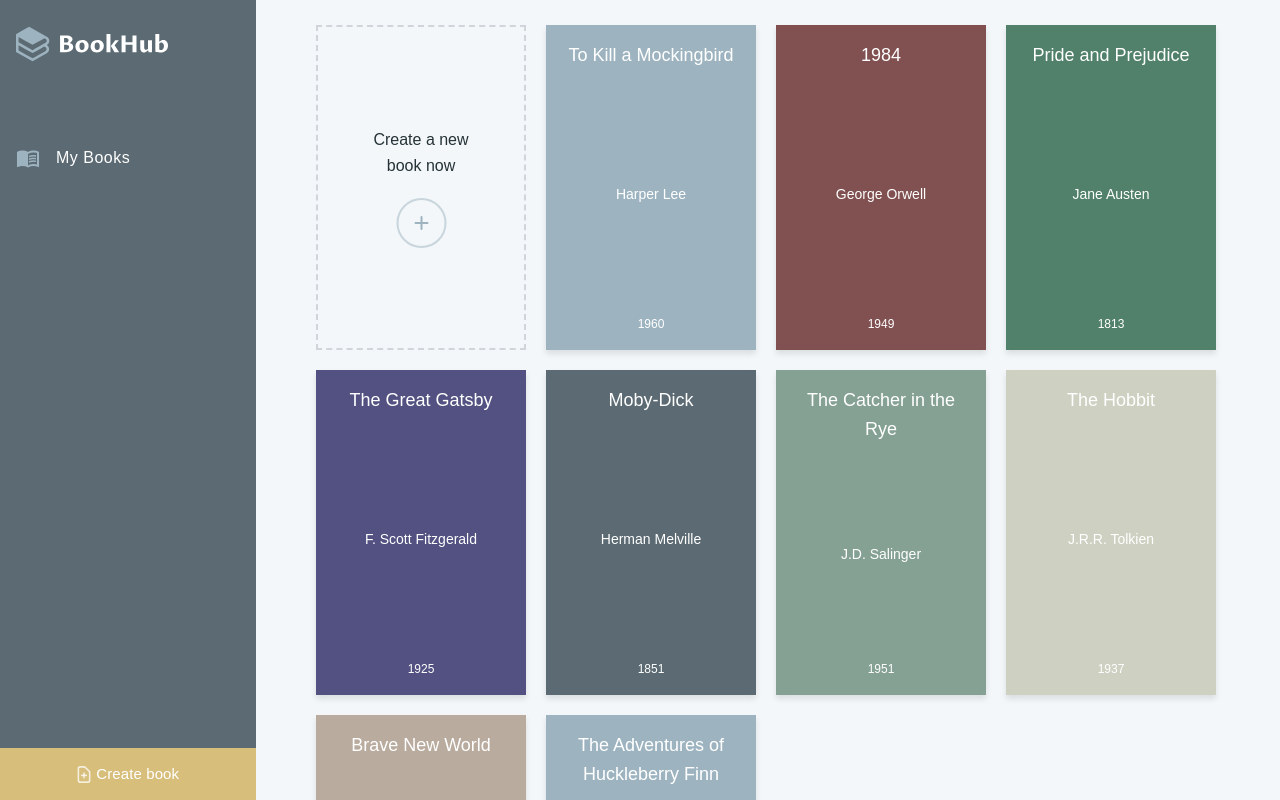
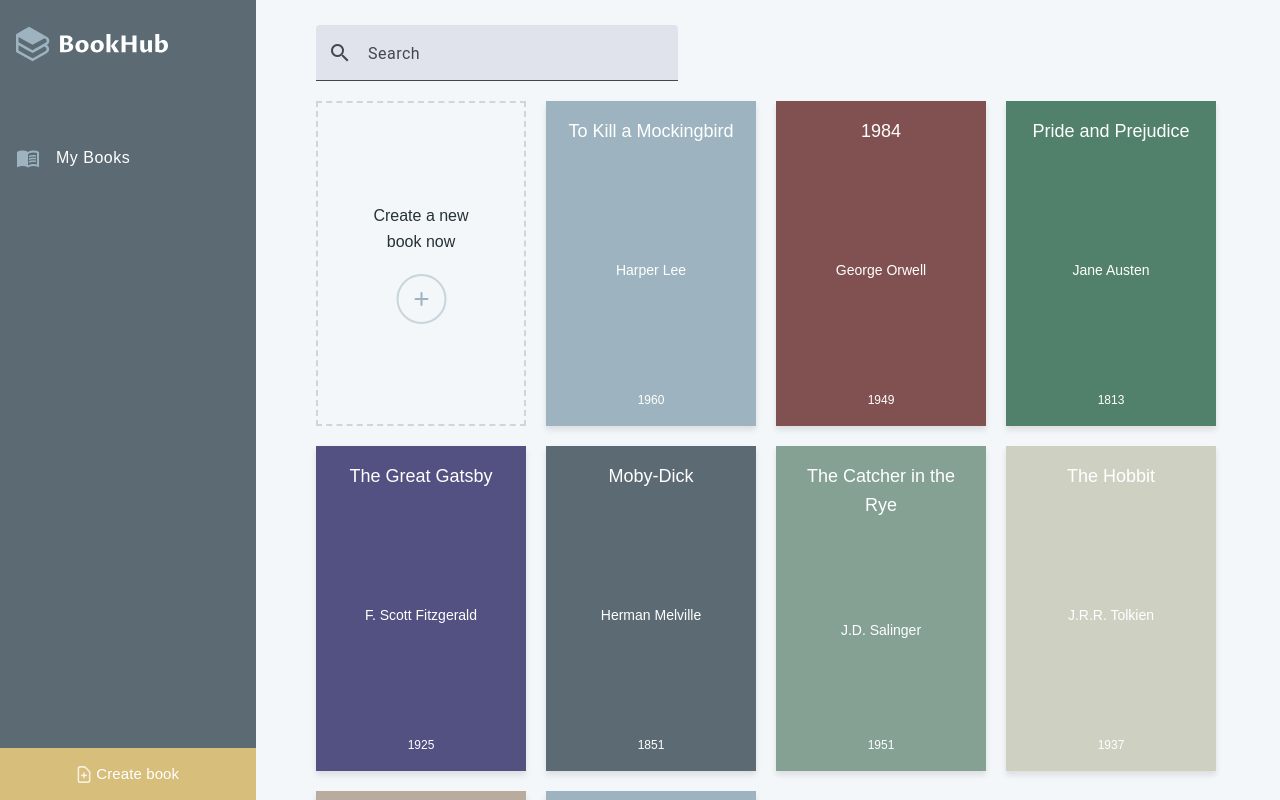
Before and after one commit to Anastasiia-Pelekh/Book-Management, an Angular app: page /my-books in a window 1280 px wide. Built offline with nearby package versions, Linux system fonts and the light colour scheme; a web font is replaced by a local one.

Commit message:
add search and fix styles

```diff
--- a/src/app/book-settings/book-settings.component.scss
+++ b/src/app/book-settings/book-settings.component.scss
@@ -28,6 +28,7 @@
   }
 
   .book-colors {
+    margin-top: 15px;
     display: flex;
     flex-wrap: wrap;
     gap: 14px;
--- a/src/app/info-book-dialog/info-book-dialog.component.scss
+++ b/src/app/info-book-dialog/info-book-dialog.component.scss
@@ -48,6 +48,10 @@
 
     .go-back {
       color: var(--gray-darker);
+
+      &:hover {
+        color: var(--light-black);
+      }
     }
   }
 }
--- a/src/app/my-books/my-books.component.html
+++ b/src/app/my-books/my-books.component.html
@@ -1,4 +1,10 @@
-<div class="container book-list">
+<div class="container">
+  <mat-form-field appearance="fill" class="search-bar">
+    <mat-label>Search</mat-label>
+    <input matInput [(ngModel)]="searchQuery" (ngModelChange)="onSearch()" placeholder="Search by title or author" />
+    <mat-icon matPrefix>search</mat-icon>
+  </mat-form-field>
+  <div class="book-list">
     <div class="book create-book" tabindex="0" (click)="createBook()" (keydown.enter)="createBook()">
       <p class="create-book_title">Create a new book now</p>
       <svg width="51" height="50" viewBox="0 0 51 50" fill="none" xmlns="http://www.w3.org/2000/svg">
@@ -6,7 +12,7 @@
         <path d="M25.5 19V25M25.5 25V31M25.5 25H31.5M25.5 25L19.5 25" stroke="#9DB4C0" stroke-width="2" stroke-linecap="round" stroke-linejoin="round"/>
       </svg>
     </div>
-  @for (book of (bookList$ | async); track book.title) {
+    @for (book of (filteredBooks$ | async); track book.title) {
       <div class="book-container" [@slideInOut]>
         <div class="book" [ngStyle]="{'background-color': book.color}">
           <div class="book-title">{{ book.title }}</div>
@@ -23,3 +29,4 @@
       </div>
     }
   </div>
+</div>
--- a/src/app/my-books/my-books.component.scss
+++ b/src/app/my-books/my-books.component.scss
@@ -2,6 +2,10 @@
   display: flex;
   flex-wrap: wrap;
   gap: 20px;
+}
+
+.search-bar {
+  width: 40%;
 }
 
 .book-content {
--- a/src/app/my-books/my-books.component.ts
+++ b/src/app/my-books/my-books.component.ts
@@ -3,17 +3,27 @@ import { CommonModule } from '@angular/common';
 import { Router } from '@angular/router';
 import { ManageBooksService } from '../shared/services/manage-books.service';
 import { Book } from '../shared/models/book.model';
-import { Observable } from 'rxjs';
+import { map, Observable } from 'rxjs';
 import { MatButtonModule } from '@angular/material/button';
 import { MatIconModule } from '@angular/material/icon';
 import { MatDialog } from '@angular/material/dialog';
 import { InfoBookDialogComponent } from '../info-book-dialog/info-book-dialog.component';
 import { animate, style, transition, trigger } from '@angular/animations';
+import { MatFormFieldModule } from '@angular/material/form-field';
+import { MatInputModule } from '@angular/material/input';
+import { FormsModule } from '@angular/forms';
 
 @Component({
   selector: 'app-my-books',
   standalone: true,
-  imports: [CommonModule, MatButtonModule, MatIconModule, ],
+  imports: [
+    CommonModule,
+    MatButtonModule,
+    MatIconModule,
+    MatFormFieldModule,
+    MatInputModule,
+    FormsModule
+  ],
   templateUrl: './my-books.component.html',
   styleUrl: './my-books.component.scss',
   animations: [
@@ -30,6 +40,9 @@ import { animate, style, transition, trigger } from '@angular/animations';
 })
 export class MyBooksComponent implements OnInit {
   public bookList$!: Observable<Book[]>;
+  public filteredBooks$!: Observable<Book[]>;
+
+  public searchQuery: string = '';
 
   constructor(
     private router: Router,
@@ -40,6 +53,7 @@ export class MyBooksComponent implements OnInit {
 
   public ngOnInit(): void {
     this.bookList$ = this.manageBooksService.books$;
+    this.filteredBooks$ = this.bookList$;
   }
 
   public createBook(): void {
@@ -53,4 +67,13 @@ export class MyBooksComponent implements OnInit {
   public readMore(book: Book): void {
     this.dialog.open(InfoBookDialogComponent, { data: book });
   }
+
+  public onSearch(): void {
+    this.filteredBooks$ = this.bookList$.pipe(
+      map(books => books.filter(book =>
+        book.title.toLowerCase().includes(this.searchQuery.toLowerCase()) ||
+        book.author.toLowerCase().includes(this.searchQuery.toLowerCase())
+      ))
+    );
+  }
 }
--- a/src/styles.scss
+++ b/src/styles.scss
@@ -97,3 +97,8 @@ a {
 .cdk-overlay-backdrop {
   background-color: rgba(0, 0, 0, 0.7);
 }
+
+.mat-mdc-button .mat-mdc-button-persistent-ripple::before,
+.mat-mdc-icon-button .mat-mdc-button-persistent-ripple::before {
+  background-color: transparent !important;
+}
```
Lines whose indentation alone changed are shown as unchanged.
